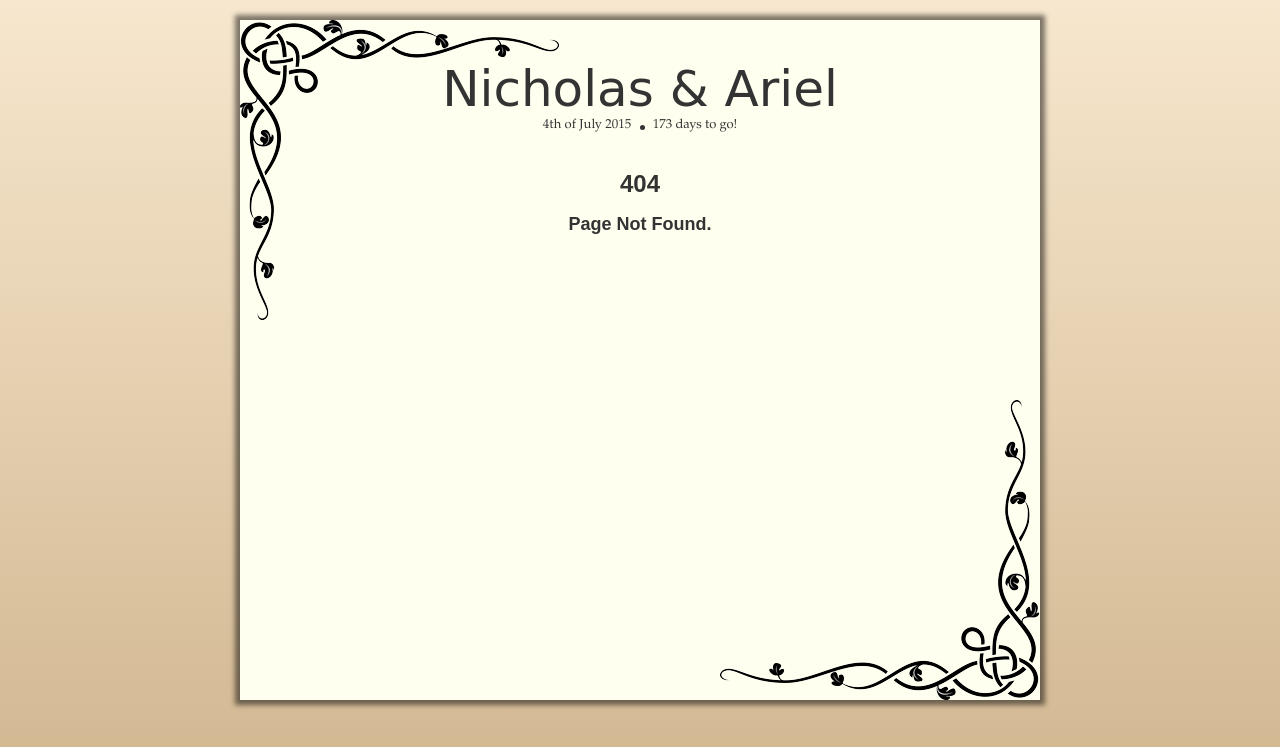
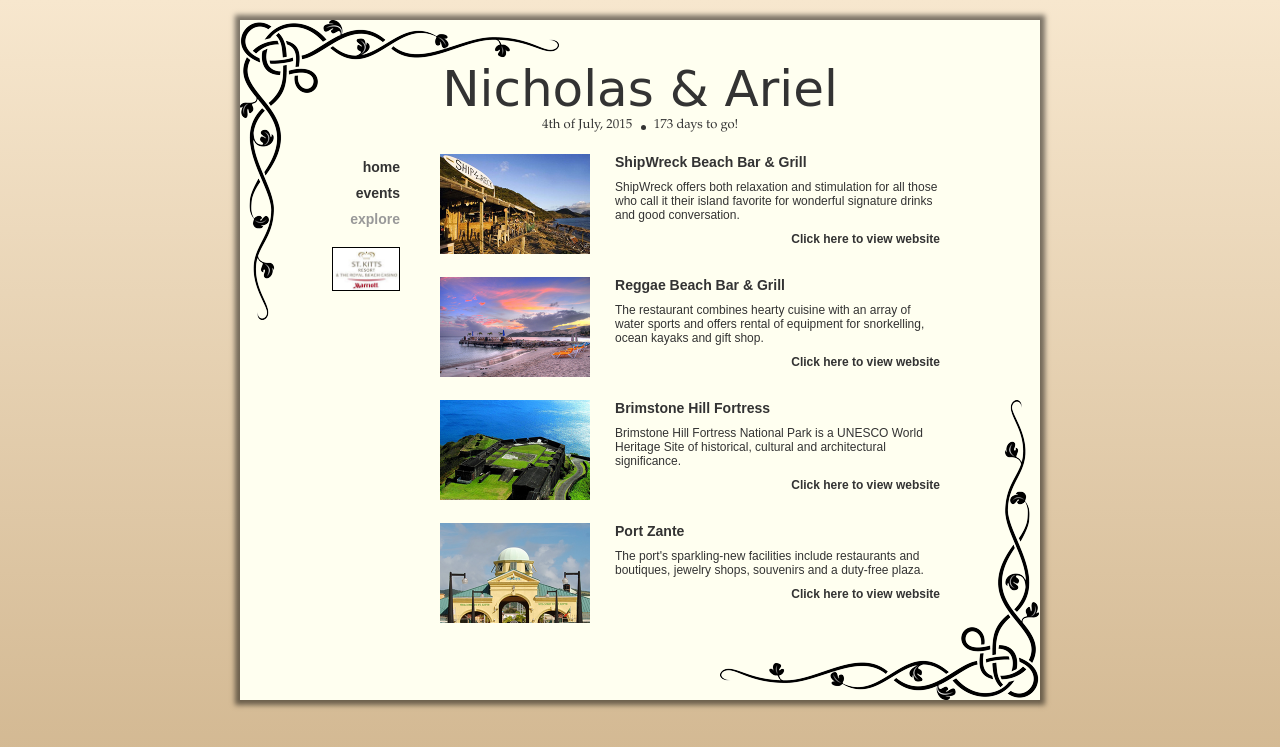
Before and after one commit to xnarx/wedding, a PHP site: page /explore in a window 1280 px wide. Shown: the top 747 px of the page. Run offline with PHP 8.4, Linux system fonts and the light colour scheme; some libraries are stand-ins or nearby versions.

Commit message:
added events and explore pages

```diff
--- a/config/router.php
+++ b/config/router.php
@@ -3,13 +3,9 @@
 $path = $_SERVER['REQUEST_URI'];
 
 $routes = array(
-  "/"                       => "home",
-  "/about_us"               => "about_us",
-  "/ceremony_and_reception" => "ceremony_and_reception",
-  "/wedding_party"          => "wedding_party",
-  "/accomodations"          => "accomodations",
-  "/schedule_of_events"     => "schedule_of_event",
-  "/photo_album"            => "photo_album"
+  "/"        => "home",
+  "/events"  => "events",
+  "/explore" => "explore",
 );
 
 if (array_key_exists($path, $routes)) {
--- a/htdoc/css/main.css
+++ b/htdoc/css/main.css
@@ -32,6 +32,12 @@ a {
   text-decoration: none;
 }
 
+ul {
+  padding: 0;
+  margin: 0;
+  list-style-type: none;
+}
+
 .pageWrapper {
   width: 800px;
   height: 680px;
@@ -48,6 +54,17 @@ a {
 }
 
 /*** COMMON ***/
+.pTitle {
+  text-align: center;
+  font-family: "Brush Script MT", cursive;
+  font-size: 30px;
+  margin: 10px 0;
+}
+
+.pDesc {
+
+}
+
 .sTitle {
   font-weight: bold;
   text-align: center;
@@ -109,9 +126,10 @@ a {
   display: inline-block;
   float: left;
   position: relative;
-  font-size:12px;
+  font-size: 14px;
   text-align: right;
-  display: none; /***remove***/
+  z-index: 2;
+  font-weight: bold;
 }
 
 .leftNav ul {
@@ -128,10 +146,7 @@ a {
 }
 
 .content {
-  /***display: inline-block;***/ /***remove***/
   padding: 0 20px;
-  /***width: 600px;***/ /***remove***/
-  /***float: right;***/ /***remove***/
   position: relative;
 }
 
@@ -167,13 +182,69 @@ a {
   width: 68px;
   height: 44px;
   background-size: 100% 100%;
-  margin: 10px auto;
   border: 1px solid #000;
 }
 
-/*** Under Construction ***/
+.leftNav .marriott div {
+  margin-top: 10px;
+  float: right;
+}
+
+.content .marriott div {
+  margin: 10px auto;
+}
 
 /*** Error ***/
 .error, .underConstruction {
   text-align: center;
 }
+
+/*** Content***/
+.section {
+  padding: 0 140px;
+}
+
+.events > ul > li {
+  margin-bottom: 30px;
+}
+
+.events .date {
+  font-size: 30px;
+  font-family: "Brush Script MT", cursive;
+  margin-bottom: 5px;
+  text-align: center;
+}
+
+.events .activity {
+  font-size: 14px;
+  width: 500px;
+}
+
+.explore > ul > li {
+  margin-bottom: 20px;
+  overflow: hidden;
+  width: 500px;
+}
+
+.explore .picture {
+  float: left;
+  width: 35%;
+}
+
+.explore .picture > img {
+  width: 150px;
+}
+
+.explore .notes {
+  float: left;
+  width: 65%;
+}
+
+.explore .notes h3, .explore .notes p {
+  padding: 0;
+  margin: 0 0 10px;
+}
+
+.explore .notes a {
+  float: right;
+}
--- a/htdoc/views/_error.php
+++ b/htdoc/views/_error.php
@@ -10,8 +10,7 @@ require ('_header.php');
 
 echo <<<CONTENT
   <div class="error">
-    <h1>404</h1>
-    <h2>Page Not Found.</h2>
+    <h1>Page Not Found</h1>
   </div>
 CONTENT;
 
--- a/htdoc/views/_header.php
+++ b/htdoc/views/_header.php
@@ -27,22 +27,19 @@ if ($daysLeft > 0) {
 
 // Left Nav
 $leftNavArray = array(
-  "home"                  => "/",
-  "about us"              => "/about_us",
-  "ceremony and reception"  => "/ceremony_and_reception",
-  "wedding party"         => "/wedding_party",
-  "accomodations"         => "/accomodations",
-  "schedule of events"    => "/schedule_of_events",
-  "photo album"           => "/photo_album"
+  "home"                    => "/",
+  "events"                  => "/events",
+  "explore"                 => "/explore",
 );
 
 $leftNav = '';
 
 foreach ($leftNavArray as $title => $href) {
-  if (str_replace(' ','_',$title) !== $page) {
-    $leftNav .= '<li><a href="' . $href . '">' . $title . '</a></li>';
+  $class = str_replace(' ','_',$title);
+  if ($class !== $page) {
+    $leftNav .= '<li class="$current"><a href="' . $href . '">' . $title . '</a></li>';
   } else {
-    $leftNav .= '<li class="current"><a href="javascript: void(0);">' . $title . '</a></li>';
+    $leftNav .= '<li class="current $current"><a href="javascript: void(0);">' . $title . '</a></li>';
   }
 }
 
@@ -61,6 +58,15 @@ echo <<<HEADER
         $pageAssets
       </head>
       <body>
+        <script>
+          (function(i,s,o,g,r,a,m){i['GoogleAnalyticsObject']=r;i[r]=i[r]||function(){
+          (i[r].q=i[r].q||[]).push(arguments)},i[r].l=1*new Date();a=s.createElement(o),
+          m=s.getElementsByTagName(o)[0];a.async=1;a.src=g;m.parentNode.insertBefore(a,m)
+          })(window,document,'script','//www.google-analytics.com/analytics.js','ga');
+
+          ga('create', 'UA-58443111-1', 'auto');
+          ga('send', 'pageview');
+        </script>
         <div class="pageWrapper">
           <div class="leftTopBorder border"></div>
           <div class="rightBotBorder border"></div>
@@ -68,7 +74,7 @@ echo <<<HEADER
             <div class="head-title"></div>
             <div class="head-names">Nicholas & Ariel</div>
             <div class="head-date">
-              <span>4th of July 2015</span>
+              <span>4th of July, 2015</span>
               <div class='spacer'>&nbsp;</div>
               <span>$countdown</span>
             </div>
@@ -76,6 +82,9 @@ echo <<<HEADER
           <div class="leftNav">
             <ul>
               $leftNav
+              <li>
+                <a href="https://resweb.passkey.com/go/MendlowitzRichterWed" target="_blank" class="marriott"><div></div></a>
+              </li>
             </ul>
           </div>
           <div class="content">
--- /dev/null
+++ b/htdoc/views/explore.php
@@ -0,0 +1,59 @@
+<?php
+
+$page = "explore";
+$pageTitle = "Nick & Ariel's Wedding - Explore";
+$metaKey = "";
+$metaDes = "";
+$pageAssets = "";
+
+require ('_header.php');
+
+echo <<<CONTENT
+  <div class="explore section">
+    <ul>
+      <li>
+        <div class="picture"><img src="/img/explore/shipwreck.png"></div>
+        <div class="notes">
+          <h3>ShipWreck Beach Bar & Grill</h3>
+          <p>
+            ShipWreck offers both relaxation and stimulation for all those who call it their island favorite for wonderful signature drinks and good conversation.
+          </p>
+          <a target="_blank" href="http://shipwreckstkitts.com/"><b>Click here to view website</b></a>
+        </div>
+      </li>
+      <li>
+        <div class="picture"><img src="/img/explore/reggae.png"></div>
+        <div class="notes">
+          <h3>Reggae Beach Bar & Grill </h3>
+          <p>
+            The restaurant combines hearty cuisine with an array of water sports and offers rental of equipment for snorkelling,
+            ocean kayaks and gift shop.
+          </p>
+          <a target="_blank" href="http://www.reggaebeachbar.com/"><b>Click here to view website</b></a>
+        </div>
+      </li>
+      <li>
+        <div class="picture"><img src="/img/explore/brimstone.png"></div>
+        <div class="notes">
+          <h3>Brimstone Hill Fortress</h3>
+          <p>
+            Brimstone Hill Fortress National Park is a UNESCO World Heritage Site of historical, cultural and architectural significance.
+          </p>
+          <a target="_blank" href="http://www.brimstonehillfortress.org/"><b>Click here to view website</b></a>
+        </div>
+      </li>
+      <li>
+        <div class="picture"><img src="/img/explore/portzante.png"></div>
+        <div class="notes">
+          <h3>Port Zante</h3>
+          <p>
+            The port's sparkling-new facilities include restaurants and boutiques, jewelry shops, souvenirs and a duty-free plaza.
+          </p>
+          <a target="_blank" href=" http://www.portzantemarina.com/"><b>Click here to view website</b></a>
+        </div>
+      </li>
+    </ul>
+  </div>
+CONTENT;
+
+require ('_footer.php');
--- a/htdoc/views/home.php
+++ b/htdoc/views/home.php
@@ -41,7 +41,7 @@ echo <<<CONTENT
         slideSpeed: 300,
         paginationSpeed: 400,
         singleItem: true,
-        autoPlay: false,
+        autoPlay : 5000,
         pagination: true
       });
     });
```
Also changed, not shown: htdoc/views/about_us.php (deleted, +0 -18 lines), htdoc/views/ceremony_and_reception.php (deleted, +0 -18 lines), htdoc/views/events.php (added, +62 -0 lines), htdoc/img/explore/brimstone.png (added), htdoc/img/explore/portzante.png (added), htdoc/img/explore/reggae.png (added), htdoc/img/explore/shipwreck.png (added), htdoc/views/accomodations.php (deleted), htdoc/views/photo_album.php (deleted), htdoc/views/schedule_of_event.php (deleted).
